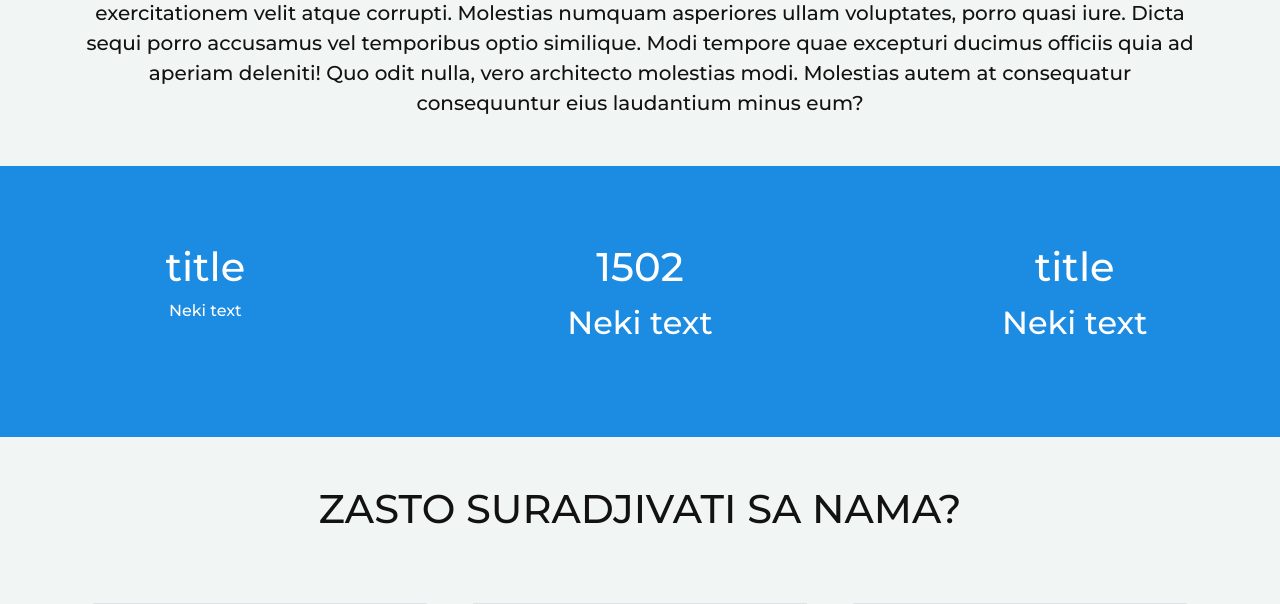
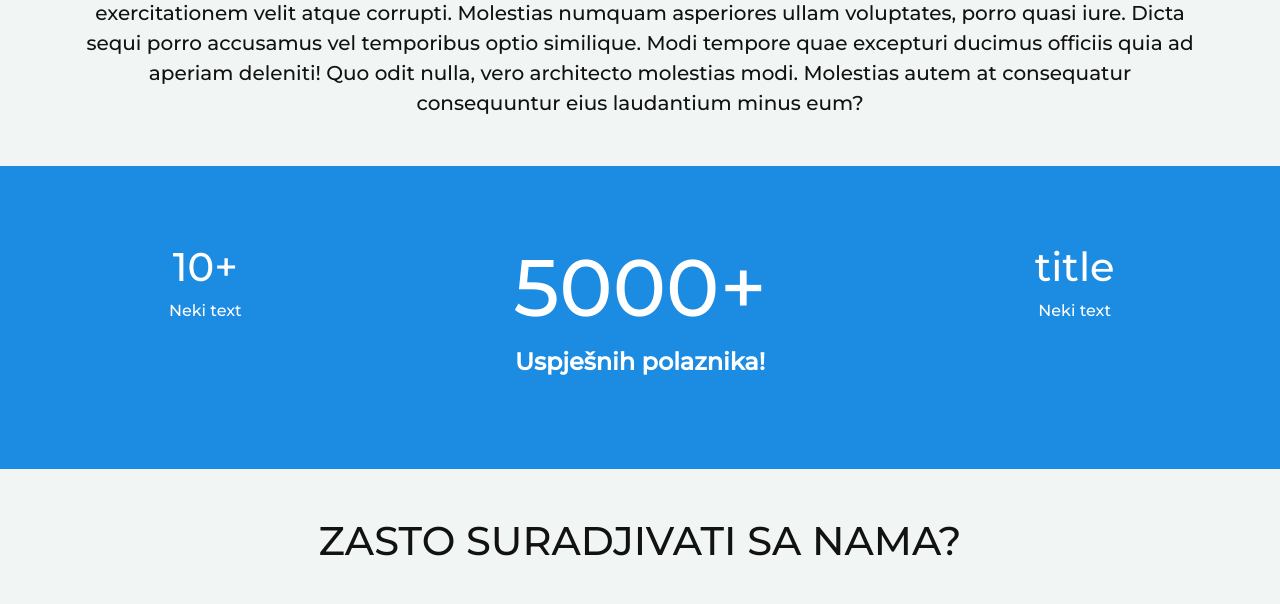
Before and after one commit to AnelBrcaninovic/Auto-Skola-Signal, a Flask app: page / in a window 1280 px wide. Shown: the part 1066-1670 px from the top of the page. Run offline with Flask 2, Linux system fonts and the light colour scheme.

Commit message:
Animations

```diff
--- a/website/static/js/animations.js
+++ b/website/static/js/animations.js
@@ -47,7 +47,6 @@ const p = document.getElementsByClassName("fade_from_left_to_right");
 //  Animation for fade_in_from_left_to_right //
 addEventListener("load", async function () {
   for (let i = 0; i < p.length; i++) {
-    console.log(getOffset(p[0]).top);
     if (getOffset(p[i]).top < 680) {
       await delay(50);
       p[i].classList.remove("transform");
@@ -103,19 +102,59 @@ addEventListener("load", async function () {
 
 // Counter Animation //
 
-function animateValue(id) {
+function animateProlaznike(id) {
   var obj = document.getElementById(id);
   var current = parseInt(obj.innerHTML);
+
   setInterval(function () {
-    if (current <= 1500) {
-      current++;
+    if (current <= 5000) {
+      current += 7;
       // Update the contents of the element
-      obj.innerHTML = current;
-      current++;
-      obj.innerHTML = current;
-      current++;
+      if (current > 5000) {
+        current = 5000;
+      }
+      obj.innerHTML = current + "+";
     }
-  }, 0.3);
+  }, 0);
 }
 
-animateValue("cout_up");
+function animateGodine(id) {
+  var obj = document.getElementById(id);
+  var current = parseInt(obj.innerHTML);
+
+  setInterval(function () {
+    if (current <= 10) {
+      current += 1;
+      // Update the contents of the element
+      if (current > 10) {
+        current = 10;
+      }
+      obj.innerHTML = current + "+";
+    }
+  }, 280);
+}
+
+var prolaznici = document.getElementById("cout_up");
+var godine = document.getElementById("cout_up_g");
+
+addEventListener("load", async function () {
+  if (getOffset(prolaznici).top < 540) {
+    animateProlaznike("cout_up");
+  }
+});
+addEventListener("scroll", async function () {
+  if (getOffset(prolaznici).top < 540) {
+    animateProlaznike("cout_up");
+  }
+});
+
+addEventListener("load", async function () {
+  if (getOffset(prolaznici).top < 540) {
+    animateGodine("cout_up_g");
+  }
+});
+addEventListener("scroll", async function () {
+  if (getOffset(prolaznici).top < 540) {
+    animateGodine("cout_up_g");
+  }
+});
--- a/website/templates/base.html
+++ b/website/templates/base.html
@@ -192,17 +192,19 @@
     >
       <div class="row" style="padding-top: 2%; padding-bottom: 2%">
         <div class="col p-5" align="center">
-          <h1 style="padding-top: 1%" style="font-size: xx-large">title</h1>
-          <p>Neki text</p>
-        </div>
-        <div class="col p-5" align="center" style="font-size: xx-large">
-          <h1 id="cout_up" style="padding-top: 1%" style="font-size: xx-large">
+          <h1 id="cout_up_g" style="padding-top: 1%" style="font-size: 100px">
             0
           </h1>
           <p>Neki text</p>
         </div>
-        <div class="col p-5" align="center" style="font-size: xx-large">
-          <h1 style="padding-top: 1%" style="font-size: xx-large">title</h1>
+
+        <div class="col p-5" align="center">
+          <h1 id="cout_up" style="font-size: 500%">0</h1>
+          <p style="font-size: 150%"><b>Uspješnih polaznika!</b></p>
+        </div>
+
+        <div class="col p-5" align="center">
+          <h1 style="padding-top: 1%">title</h1>
           <p>Neki text</p>
         </div>
       </div>
```
